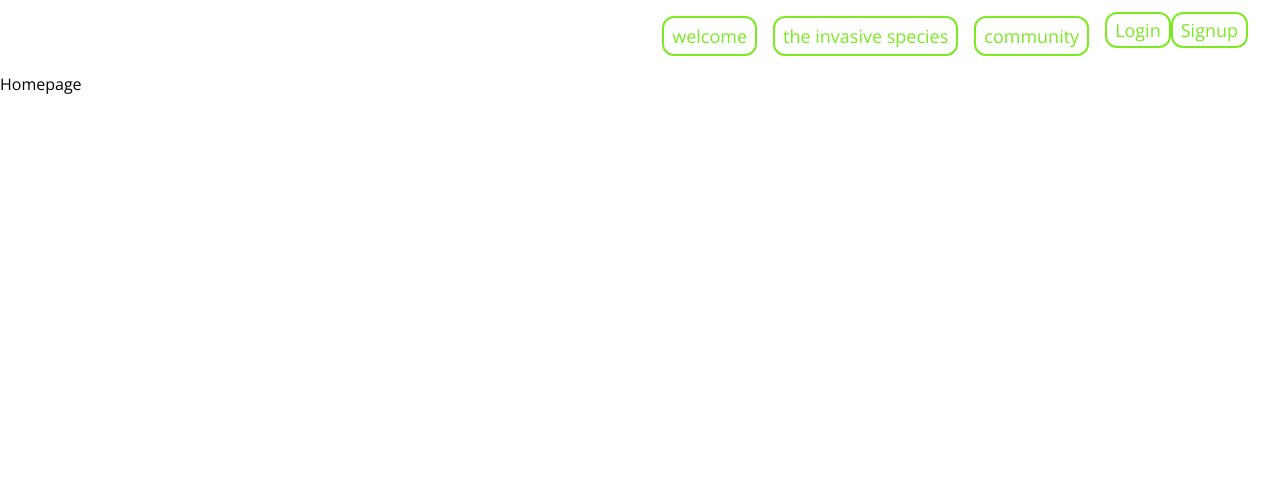
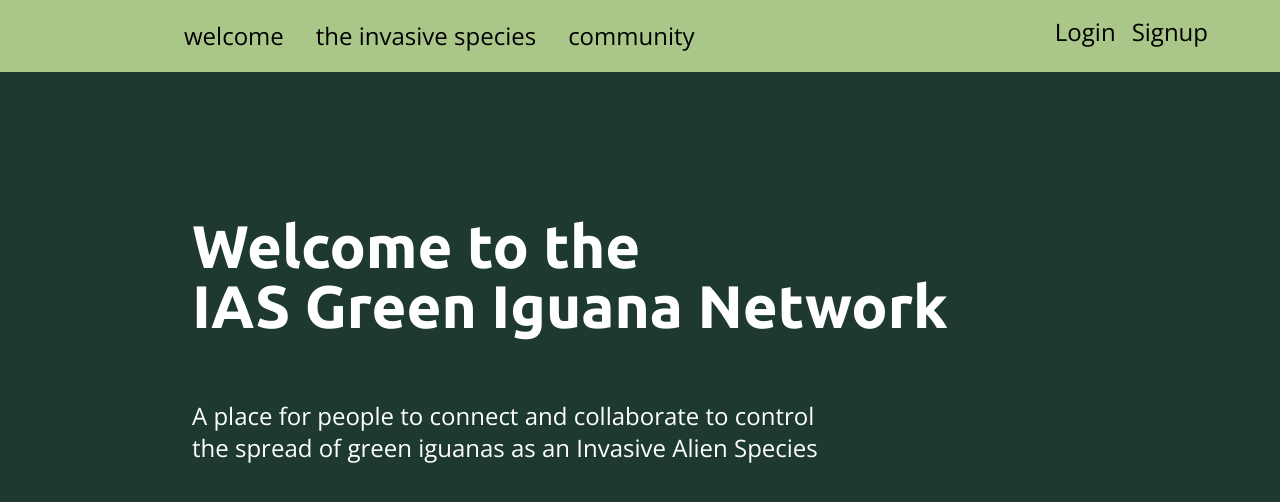
Before and after one commit to Ed-TheVisionMaker/green-ig-ias-network, a Next.js app: page / in a window 1280 px wide. Shown: the top 502 px of the page. Built offline with nearby package versions, Linux system fonts and the light colour scheme; a web font is replaced by a local one.

Commit message:
setup color theme and styled home page

```diff
--- a/app/page.tsx
+++ b/app/page.tsx
@@ -4,9 +4,15 @@ import React, { FC } from 'react';
 
 const Home: FC = () => {
   return (
-    <div>
-      Homepage
-    </div>
+      <div className='flex flex-col text-left justify-start text-whiteText pt-36 pl-48 h-screen bg-primaryGreen'>
+        <h1 className=' font-bold font-ubuntu text-6xl'>
+          Welcome to the<br />IAS Green Iguana Network
+        </h1>
+        <p className='text-2xl mt-16'>
+          A place for people to connect and collaborate to control <br />
+          the spread of green iguanas as an Invasive Alien Species
+        </p>
+      </div>
   );
 };
 
--- a/components/Navbar.tsx
+++ b/components/Navbar.tsx
@@ -8,33 +8,35 @@ const Navbar: FC = () => {
   const user = useAuthStore((state) => state.user);
 
   return (
-    <header className='bg-black flex justify-end py-4 pr-8 space-x-4'>
+    <header className='bg-lightGreen shadow-md shadow-blackText flex justify-between py-4 pl-44'>
+      <div className='flex space-x-4'>
         <Link
-        className='text-[#7CEA23] text-lg border-2 border-transparent hover:border-2 hover:border-white py-1 px-2 rounded-xl'
+          className=' text-2xl border-transparent py-1 px-2 rounded-xl'
           href='/welcome'
         >
           welcome
         </Link>
         <Link
-        className='text-[#7CEA23] text-lg border-2 border-transparent hover:border-2 hover:border-white py-1 px-2 rounded-xl'
+          className=' text-2xl border-transparent py-1 px-2 rounded-xl'
           href='/invasive'
         >
           the invasive species
         </Link>
         <Link
-        className='text-[#7CEA23] text-lg border-2 border-transparent hover:border-2 hover:border-white py-1 px-2 rounded-xl'
+          className=' text-2xl border-transparent py-1 px-2 rounded-xl'
           href='/community'
         >
           community
         </Link>
-      <nav>
+      </div>
+      <nav className='flex space-x-4 pr-16'>
         {user.token.length > 0 && (
           <div>
             <span className='text-[#7CEA23] text-lg'>{user.email}</span>
             <Logout />
             <Link
               href={`/${user.userId}`}
-              className='text-[#7CEA23] text-lg border-2 border-transparent hover:border-2 hover:border-white py-1 px-2 rounded-xl'
+              className=' text-xl border-transparent py-1 px-2 rounded-xl'
             >
               User Profile
             </Link>
@@ -43,13 +45,13 @@ const Navbar: FC = () => {
         {user.token.length === 0 && (
           <div>
             <Link
-              className='text-[#7CEA23] text-lg border-2 border-transparent hover:border-2 hover:border-white py-1 px-2 rounded-xl'
+              className=' text-2xl border-transparent py-1 px-2 rounded-xl'
               href='/login'
             >
               Login
             </Link>
             <Link
-              className='text-[#7CEA23] text-lg border-2 border-transparent hover:border-2 hover:border-white py-1 px-2 rounded-xl'
+              className=' text-2xl border-transparent py-1 px-2 rounded-xl'
               href='/signup'
             >
               Signup
--- a/styles/globals.css
+++ b/styles/globals.css
@@ -2,9 +2,9 @@
 @tailwind components;
 @tailwind utilities;
 
-/* input {
-  @apply border-2 border-gray-300 rounded-md px-4 py-2;
-} */
+input {
+  @apply text-blackText px-4 py-2;
+}
 
 button {
   @apply py-2 px-4 rounded-lg;
--- a/tailwind.config.ts
+++ b/tailwind.config.ts
@@ -16,7 +16,11 @@ const config: Config = {
       },
     },
     colors: {
-      primaryGreen: '#3c5a3e',
+      primaryGreen: '#1d3932',
+      lightYellow: '#FAE3B4',
+      lightGreen: '#AAC789',
+      whiteText: '#ffffff',
+      blackText: '#052a08'
     }
   },
   variants: {
```
Lines whose indentation alone changed are shown as unchanged.
